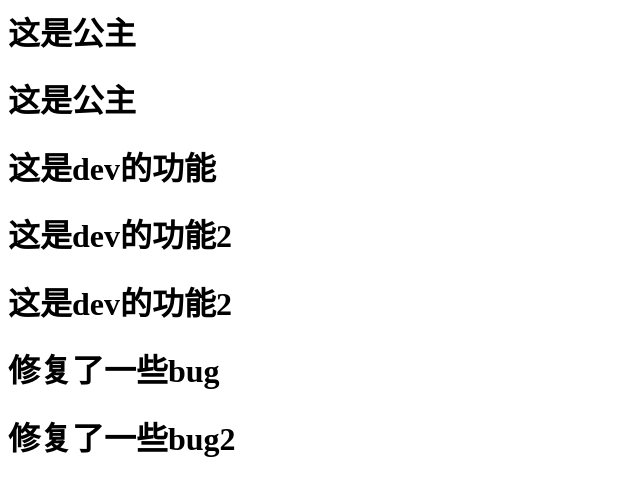
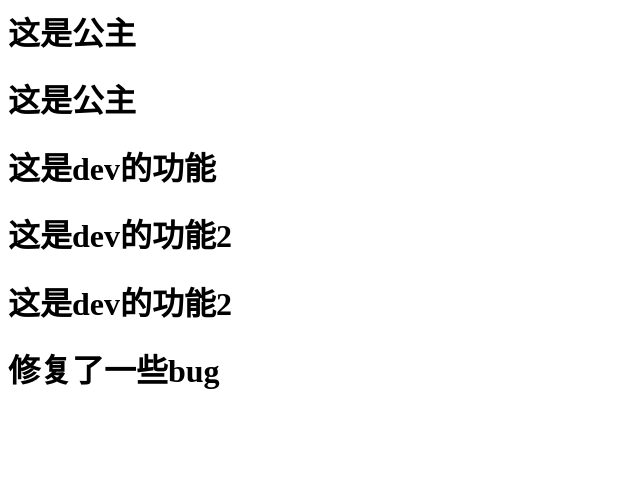
Before and after one commit to zkxfoo/test, a plain HTML site: page index.html in a window 1280 px wide. Shown: the whole page, without its empty margins (0-640 px from the left). Drawn offline with Linux system fonts and the light colour scheme.

Commit message:
我要去修bug

```diff
--- a/index.html
+++ b/index.html
@@ -4,4 +4,3 @@
 <h1>这是dev的功能2</h1>
 <h1>这是dev的功能2</h1>
 <h1>修复了一些bug</h1>
-<h1>修复了一些bug2</h1>
```
